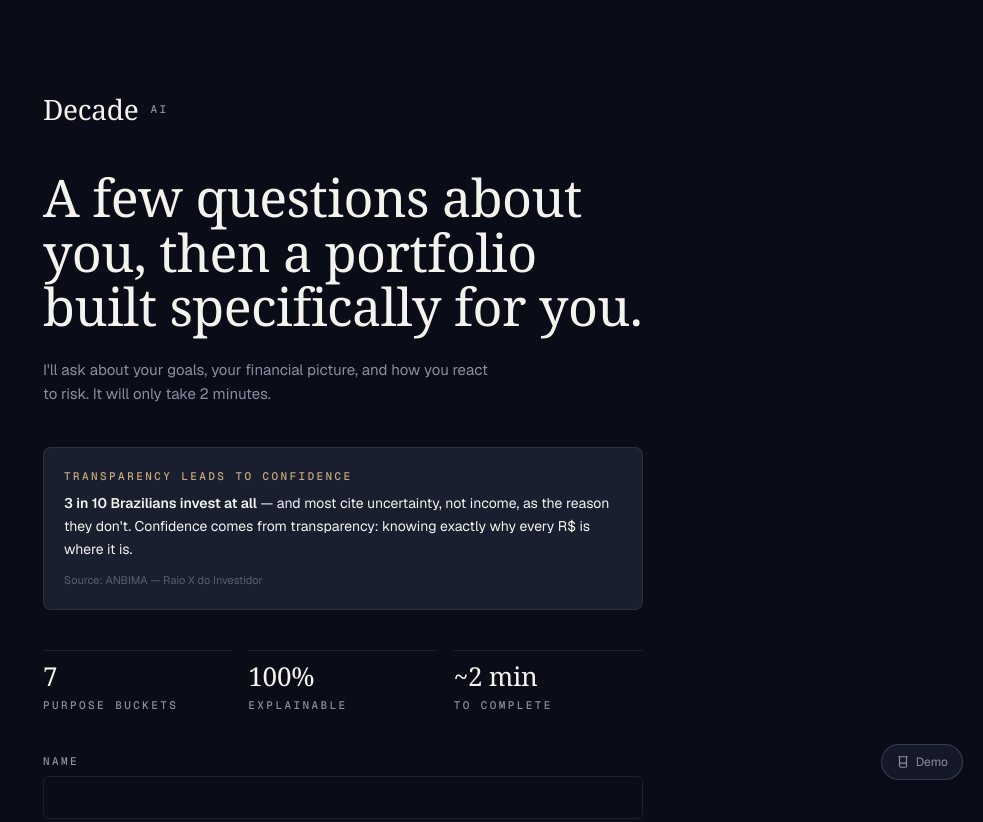
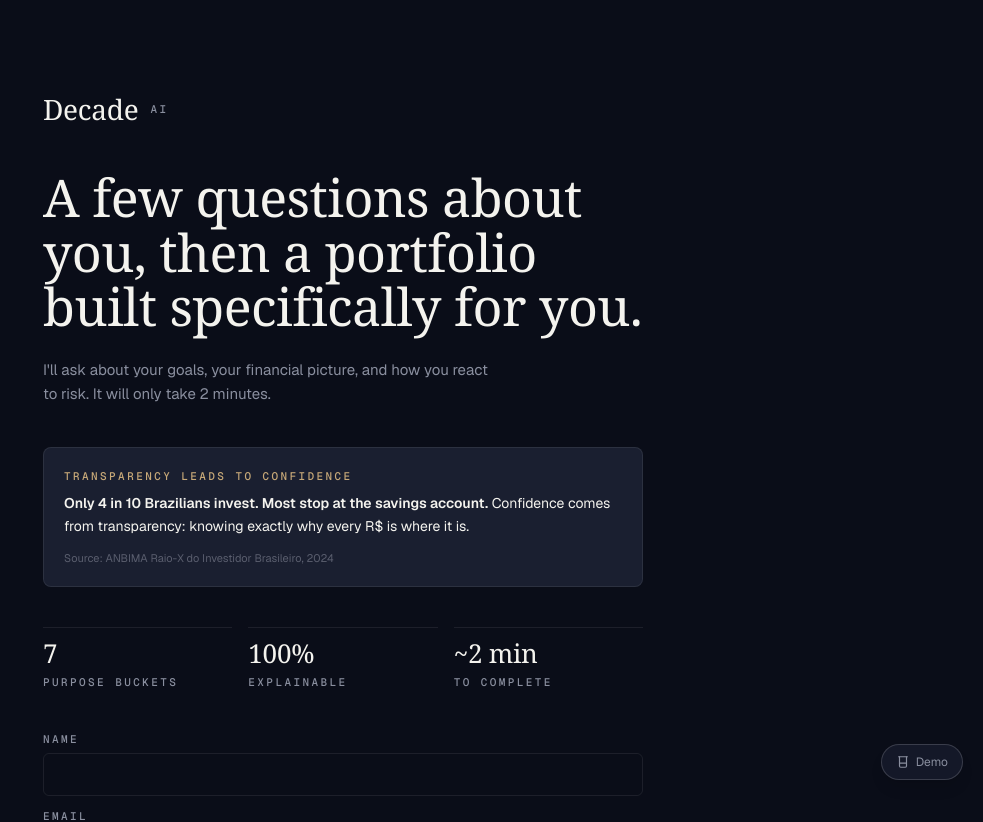
Before and after one commit to julianamlrenault/decade-part3, a Next.js app: page / in a window 1280 px wide. Shown: the top 822 px of the page, without its empty margins (297-1280 px from the left). Built offline with nearby package versions, Linux system fonts and the light colour scheme.

Commit message:
copy: update first-screen investor-rate stat (ANBIMA 2024)

```diff
--- a/components/IntroScreen.tsx
+++ b/components/IntroScreen.tsx
@@ -49,13 +49,14 @@ export default function IntroScreen({
               Transparency leads to confidence
             </div>
             <p className="text-[14px] text-[var(--text)] leading-relaxed">
-              <span className="font-semibold">3 in 10 Brazilians invest at all</span>
-              &nbsp;&mdash; and most cite uncertainty, not income, as the reason they
-              don&apos;t. Confidence comes from transparency: knowing exactly why every
-              R$ is where it is.
+              <span className="font-semibold">
+                Only 4 in 10 Brazilians invest. Most stop at the savings account.
+              </span>{" "}
+              Confidence comes from transparency: knowing exactly why every R$ is
+              where it is.
             </p>
             <div className="text-[11px] text-[var(--text-faint)] mt-3">
-              Source: ANBIMA &mdash; Raio X do Investidor
+              Source: ANBIMA Raio-X do Investidor Brasileiro, 2024
             </div>
           </div>
 
```
